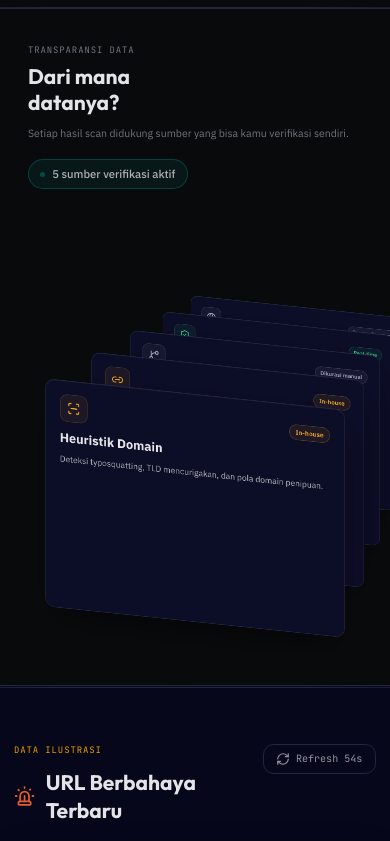
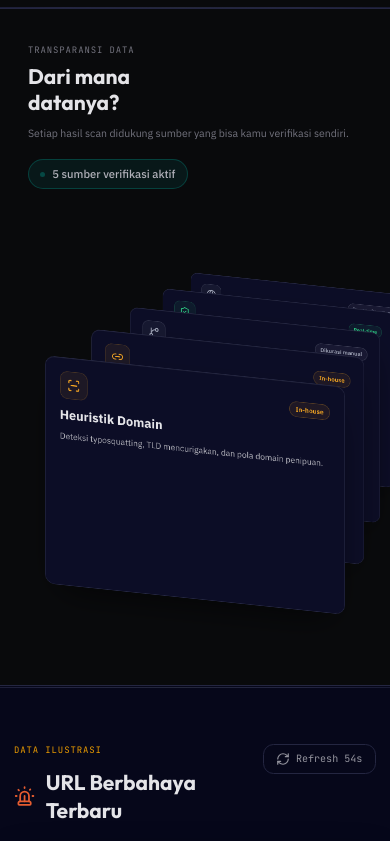
Before and after one commit to michiooo290-rgb/ceklink, a Next.js app: page / in a window 390 px wide. Shown: the part 3856-4697 px from the top of the page. Built offline with nearby package versions, Linux system fonts and the light colour scheme; no server answers.

Commit message:
style: revert sticky (breaks under motion transform), recenter copy, raise cards

```diff
--- a/components/DataSources.css
+++ b/components/DataSources.css
@@ -8,15 +8,11 @@
   align-items: center;
 }
 
-/* Teks kiri: tetap menempel (sticky) saat section di-scroll,
-   tidak ikut kabur bersama tumpukan kartu. top 6rem = di bawah navbar. */
+/* Teks kiri tetap di tengah vertikal, sejajar dengan tumpukan kartu. */
 .datasrc-showcase .datasrc-header {
   text-align: left;
   margin: 0;
   max-width: none;
-  align-self: start;
-  position: sticky;
-  top: 6rem;
 }
 
 /* Badge live real-time di kolom kiri */
@@ -46,13 +42,13 @@
 }
 
 /* Tumpukan digeser sedikit ke kanan (offset x -40) agar kartu depan
-   tidak menabrak teks di kiri; tetap turun sedikit dengan margin aman. */
+   tidak menabrak teks di kiri; dinaikkan sedikit (offset y +80). */
 .datasrc-stage .card-swap-container {
   left: 50%;
   top: 50%;
   right: auto;
   bottom: auto;
-  transform: translate(calc(-50% - 40px), calc(-50% + 120px));
+  transform: translate(calc(-50% - 40px), calc(-50% + 80px));
   transform-origin: center center;
 }
 
@@ -145,16 +141,11 @@
     grid-template-columns: 1fr;
     gap: 1.5rem;
   }
-  /* 1 kolom: matikan sticky agar teks tidak menutupi kartu */
-  .datasrc-showcase .datasrc-header {
-    position: static;
-    top: auto;
-  }
   .datasrc-stage {
     min-height: 540px;
   }
   .datasrc-stage .card-swap-container {
-    transform: translate(-50%, calc(-50% + 100px)) scale(0.8);
+    transform: translate(-50%, calc(-50% + 70px)) scale(0.8);
   }
 }
 
@@ -163,6 +154,6 @@
     min-height: 440px;
   }
   .datasrc-stage .card-swap-container {
-    transform: translate(-50%, calc(-50% + 78px)) scale(0.6);
+    transform: translate(-50%, calc(-50% + 55px)) scale(0.6);
   }
 }
```
